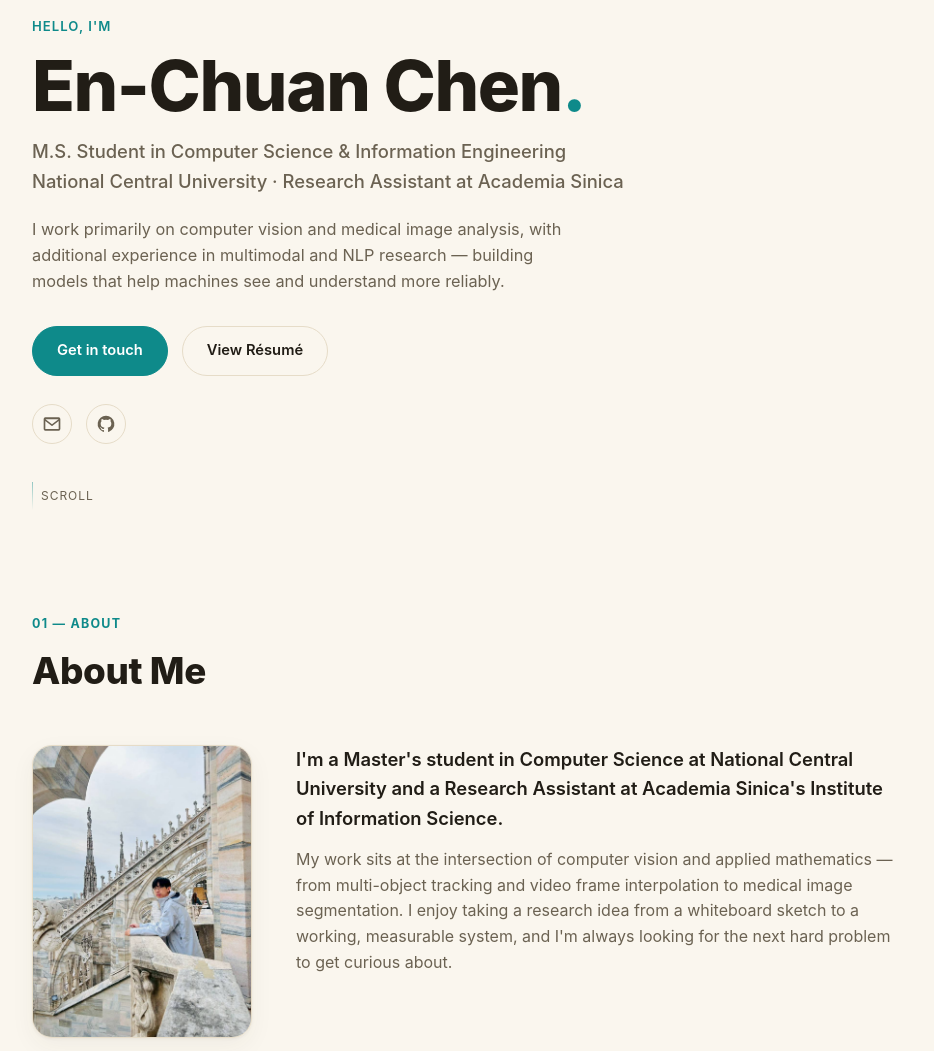
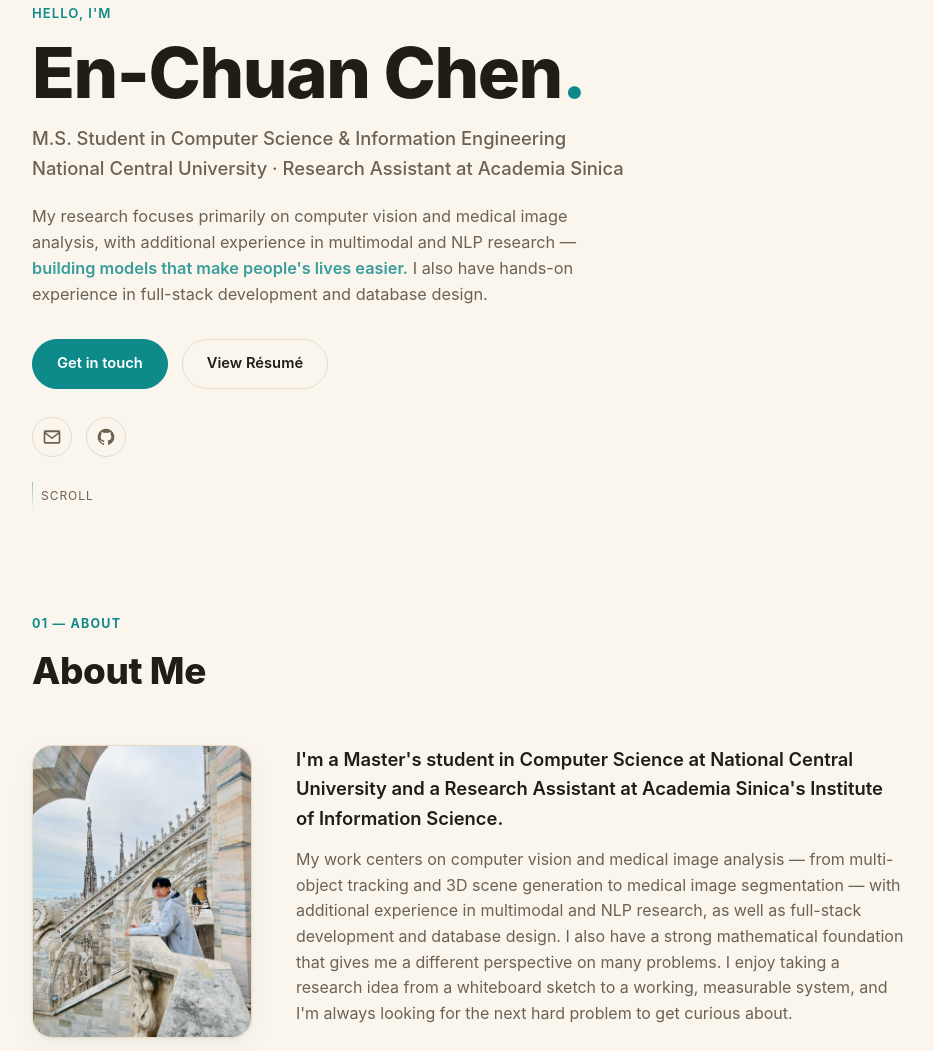
Before and after one commit to enquanc/enquanc.github.io, a plain HTML site: page index.html in a window 1280 px wide. Shown: the part 163-1214 px from the top of the page, without its empty margins (172-1106 px from the left). Drawn offline with Linux system fonts and the light colour scheme.

Commit message:
Update hero and about descriptions, add emphasis styling
Co-Authored-By: Claude Sonnet 5 <noreply@anthropic.com>

```diff
--- a/assets/css/style.css
+++ b/assets/css/style.css
@@ -171,6 +171,11 @@ a { color: inherit; text-decoration: none; }
   color: var(--text-dim);
   font-size: 1.02rem;
   margin: 0 0 32px;
+}
+.hero-desc .emphasis {
+  color: var(--accent);
+  opacity: 0.82;
+  font-weight: 600;
 }
 .hero-actions { display: flex; gap: 14px; flex-wrap: wrap; margin-bottom: 28px; }
 .btn {
--- a/index.html
+++ b/index.html
@@ -44,8 +44,9 @@
       <p class="hero-sub">M.S. Student in Computer Science & Information Engineering<br>
       National Central University · Research Assistant at Academia Sinica</p>
       <p class="hero-desc">
-        I work primarily on computer vision and medical image analysis, with additional experience
-        in multimodal and NLP research — building models that help machines see and understand more reliably.
+        My research focuses primarily on computer vision and medical image analysis, with additional
+        experience in multimodal and NLP research — <span class="emphasis">building models that make people's lives easier.</span>
+        I also have hands-on experience in full-stack development and database design.
       </p>
       <div class="hero-actions">
         <a href="#contact" class="btn btn-primary">Get in touch</a>
@@ -79,10 +80,13 @@
             Research Assistant at Academia Sinica's Institute of Information Science.
           </p>
           <p class="about-desc">
-            My work sits at the intersection of computer vision and applied mathematics — from
-            multi-object tracking and video frame interpolation to medical image segmentation.
-            I enjoy taking a research idea from a whiteboard sketch to a working, measurable system,
-            and I'm always looking for the next hard problem to get curious about.
+            My work centers on computer vision and medical image analysis — from multi-object
+            tracking and 3D scene generation to medical image segmentation — with additional
+            experience in multimodal and NLP research, as well as full-stack development and
+            database design. I also have a strong mathematical foundation that gives me a
+            different perspective on many problems. I enjoy taking a research idea from a
+            whiteboard sketch to a working, measurable system, and I'm always looking for the
+            next hard problem to get curious about.
           </p>
         </div>
       </div>
```
